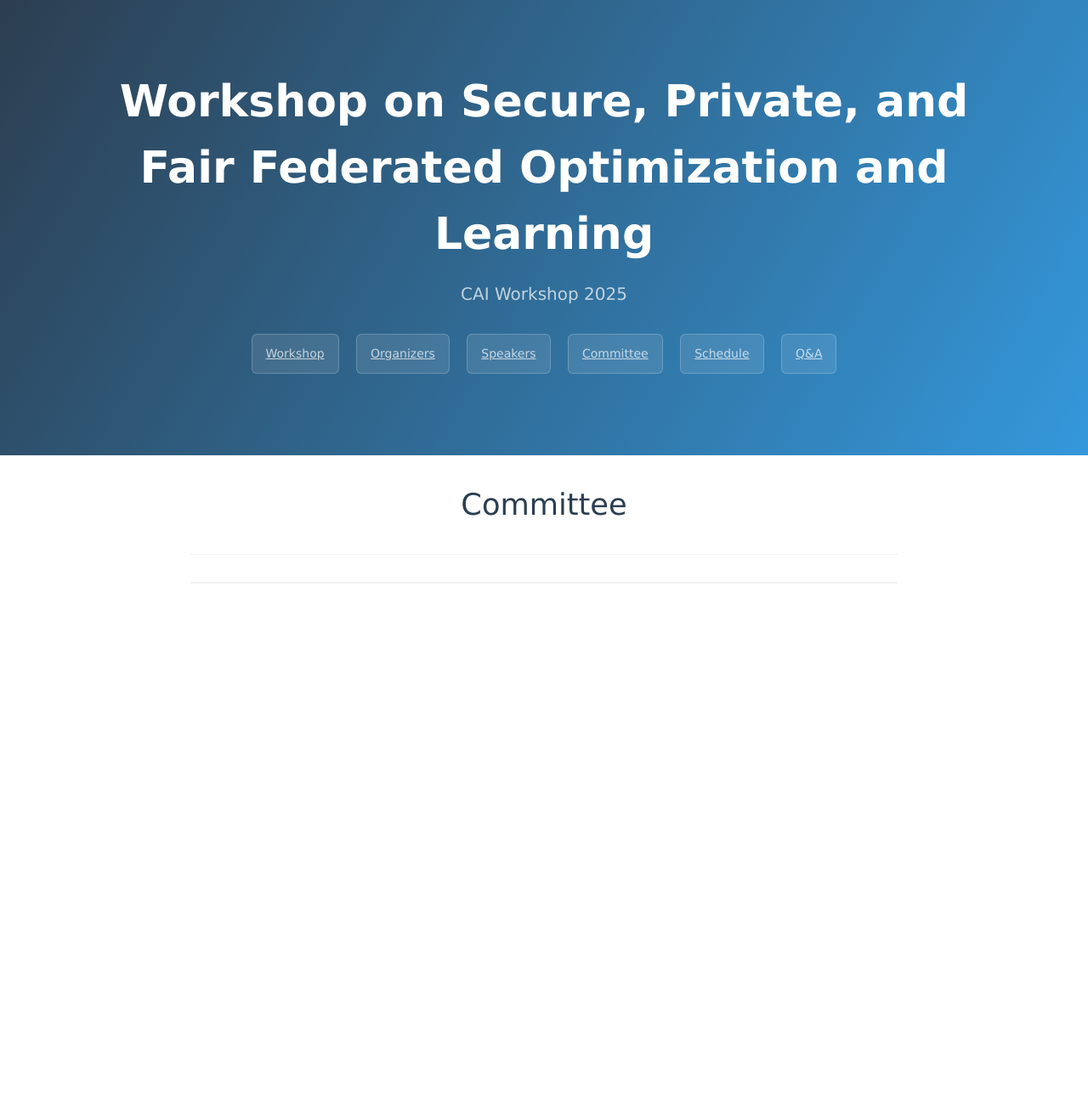
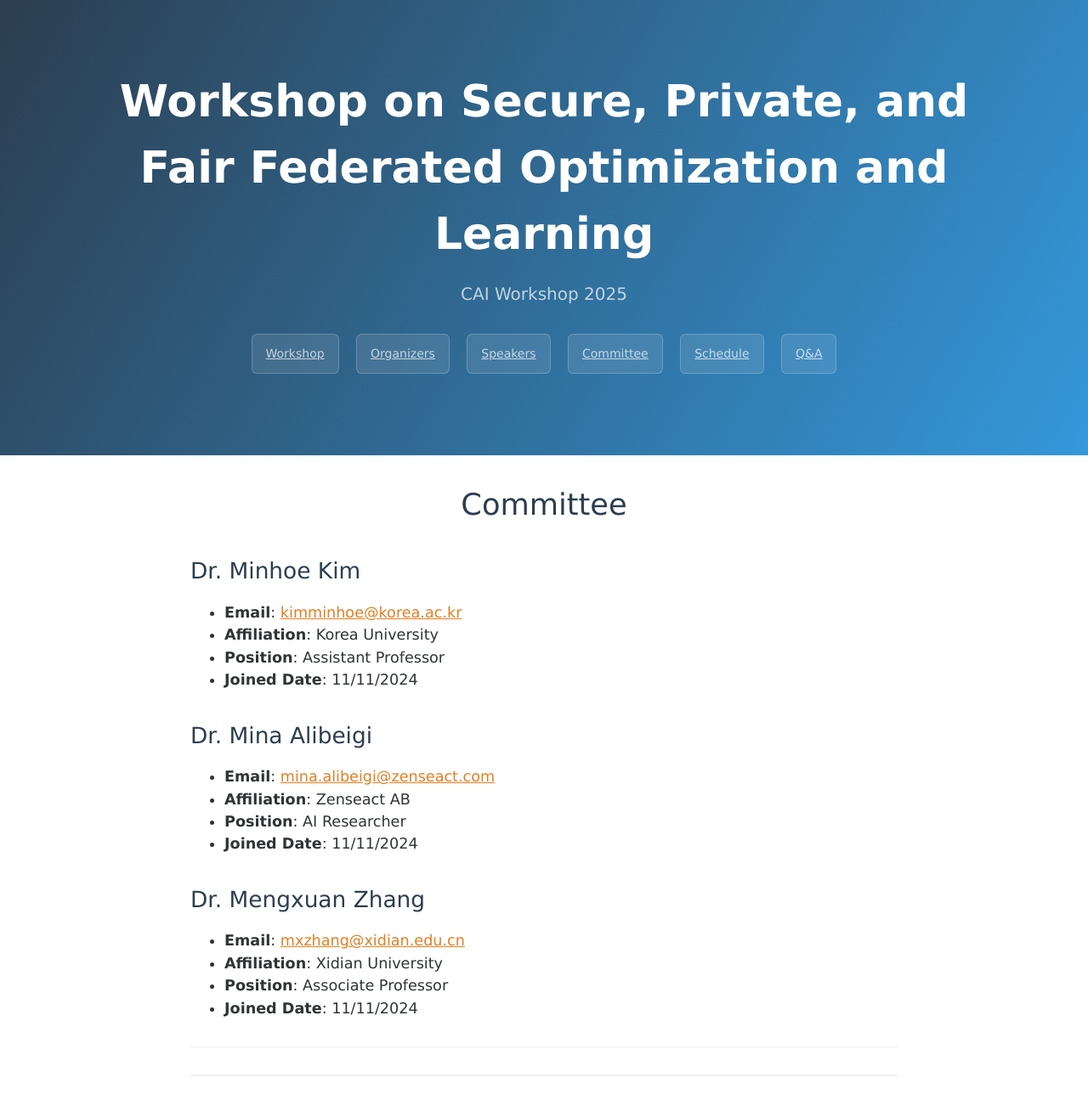
Before and after one commit to xw00616/Fairness-aware-Federated-Optimization-and-Learning, a Jekyll site: the page built from committee.md, in a window 1280 px wide. Shown: the whole page at 85% size. Built offline with Jekyll 4.4.1, drawn with Linux system fonts in a browser that asks for light colours; before the commit the page ends 900 px from its top, so only the background shows below that.

Commit message:
Update committee.md

```diff
--- a/committee.md
+++ b/committee.md
@@ -3,3 +3,20 @@ layout: default
 ---
 
 # <span style="display:block;text-align:center">Committee</span>
+## Dr. Minhoe Kim
+- **Email**: [kimminhoe@korea.ac.kr](mailto:kimminhoe@korea.ac.kr)
+- **Affiliation**: Korea University
+- **Position**: Assistant Professor
+- **Joined Date**: 11/11/2024
+
+## Dr. Mina Alibeigi
+- **Email**: [mina.alibeigi@zenseact.com](mailto:mina.alibeigi@zenseact.com)
+- **Affiliation**: Zenseact AB
+- **Position**: AI Researcher
+- **Joined Date**: 11/11/2024
+
+## Dr. Mengxuan Zhang
+- **Email**: [mxzhang@xidian.edu.cn](mailto:mxzhang@xidian.edu.cn)
+- **Affiliation**: Xidian University
+- **Position**: Associate Professor
+- **Joined Date**: 11/11/2024
```
